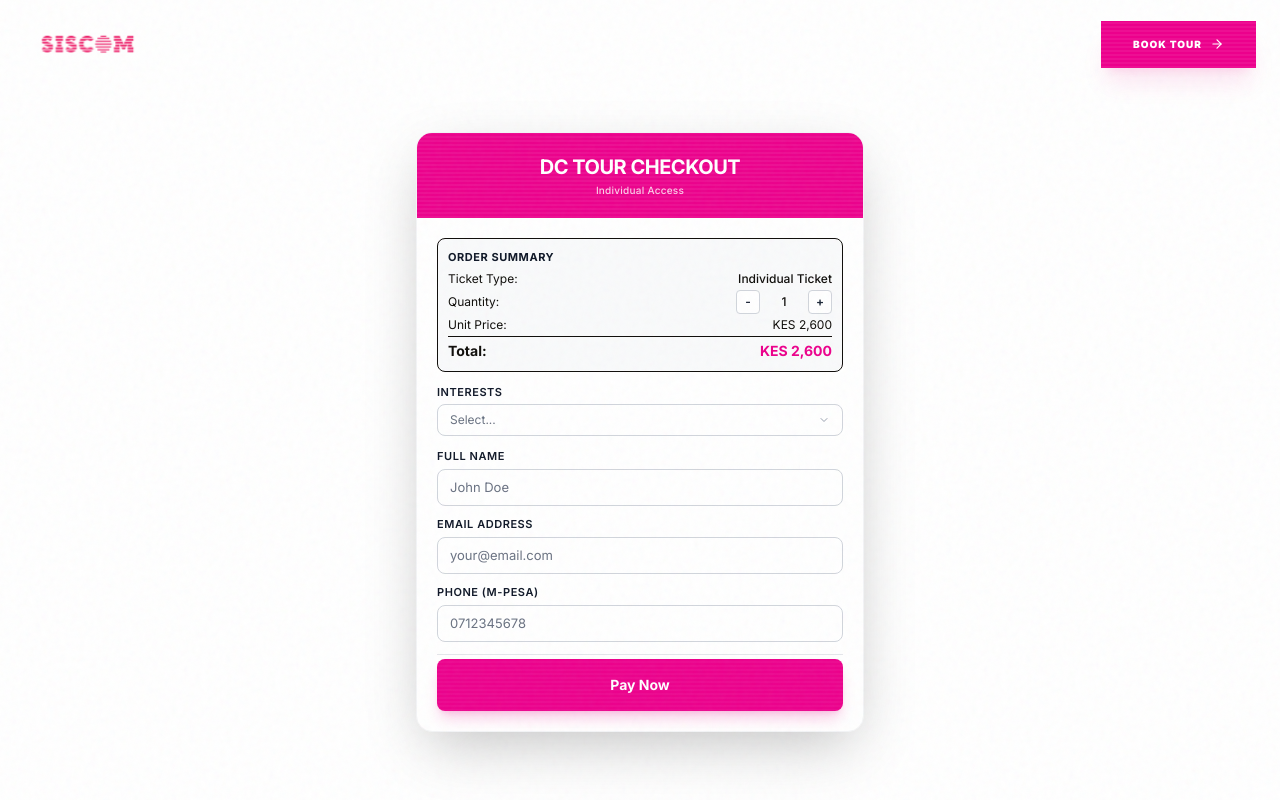
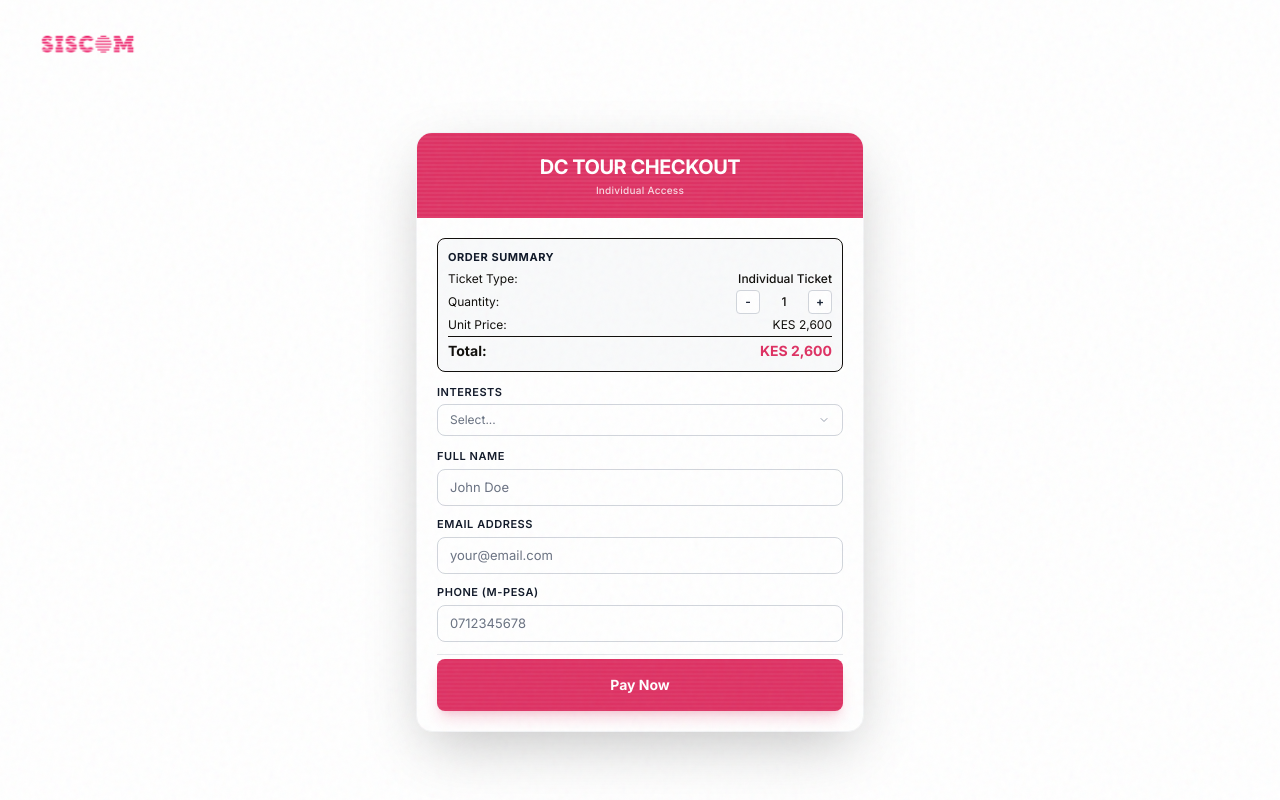
Before and after one commit to CodeWithFin/siscom-tour, a Next.js app: page /checkout in a window 1280 px wide. Built offline with nearby package versions, Linux system fonts and the light colour scheme.

Commit message:
feat: Update crimson color palette across styles and components, and hide the "Book tour" button on the checkout page.

```diff
--- a/src/app/globals.css
+++ b/src/app/globals.css
@@ -2,9 +2,9 @@
 @import "tailwindcss";
 
 @theme {
-  --color-crimson: #EC008C;
-  --color-crimson-light: #FF3BB1;
-  --color-crimson-dark: #C40075;
+  --color-crimson: #DE3163;
+  --color-crimson-light: #FF5D8E;
+  --color-crimson-dark: #B32750;
   --color-ink: #0F0D0A;
   --color-ink2: #1E1B16;
   --color-mid: #6B6457;
--- a/src/components/Footer.jsx
+++ b/src/components/Footer.jsx
@@ -8,7 +8,7 @@ export default function Footer() {
                 <div className="grid grid-cols-1 md:grid-cols-4 gap-12 mb-16">
                     {/* Brand Col */}
                     <div className="col-span-1 md:col-span-2">
-                        <Logo className="h-8 mb-6" color="#EC008C" />
+                        <Logo className="h-8 mb-6" color="#DE3163" />
                         <p className="text-mid text-sm leading-relaxed max-w-sm">
                             Siscom is driving the future of African digital infrastructure. Our tours provide transparent access to the continent's premier data center assets.
                         </p>
--- a/src/components/Navbar.jsx
+++ b/src/components/Navbar.jsx
@@ -13,6 +13,7 @@ export default function Navbar() {
     const [menuOpen, setMenuOpen] = useState(false);
     const pathname = usePathname();
     const isHome = pathname === '/';
+    const isCheckout = pathname === '/checkout';
 
     useEffect(() => {
         setPrevScrollPos(window.scrollY);
@@ -70,6 +71,7 @@ export default function Navbar() {
 
                 {/* Desktop Links */}
                 <div className="hidden md:flex items-center gap-10">
+                    {!isCheckout && (
                         <motion.div
                             initial={{ opacity: 0, scale: 0.9 }}
                             animate={{ opacity: 1, scale: 1 }}
@@ -87,6 +89,7 @@ export default function Navbar() {
                                 </span>
                             </Link>
                         </motion.div>
+                    )}
                 </div>
 
                 {/* Mobile Menu Toggle */}
@@ -110,6 +113,7 @@ export default function Navbar() {
                         exit={{ opacity: 0, y: -20 }}
                         className="md:hidden absolute top-full left-0 right-0 glass px-6 py-8 space-y-6 shadow-2xl overflow-hidden"
                     >
+                        {!isCheckout && (
                             <motion.div
                                 initial={{ opacity: 0, y: 20 }}
                                 animate={{ opacity: 1, y: 0 }}
@@ -124,6 +128,7 @@ export default function Navbar() {
                                     <span className="relative z-10">Book tour</span>
                                 </Link>
                             </motion.div>
+                        )}
                     </motion.div>
                 )}
             </AnimatePresence>
--- a/src/components/Partners.jsx
+++ b/src/components/Partners.jsx
@@ -45,7 +45,7 @@ export default function Partners() {
                     {doubled.map((partner, i) => (
                         <motion.div
                             key={i}
-                            whileHover={{ scale: 1.1, color: "#EC008C" }}
+                            whileHover={{ scale: 1.1, color: "#DE3163" }}
                             transition={{ duration: 0.3 }}
                             className="mx-16 text-2xl md:text-5xl font-black tracking-tighter text-gray-200 cursor-default uppercase transition-colors"
                         >
```
Also changed, not shown: public/siscom-o.svg. Lines whose indentation alone changed are shown as unchanged.
